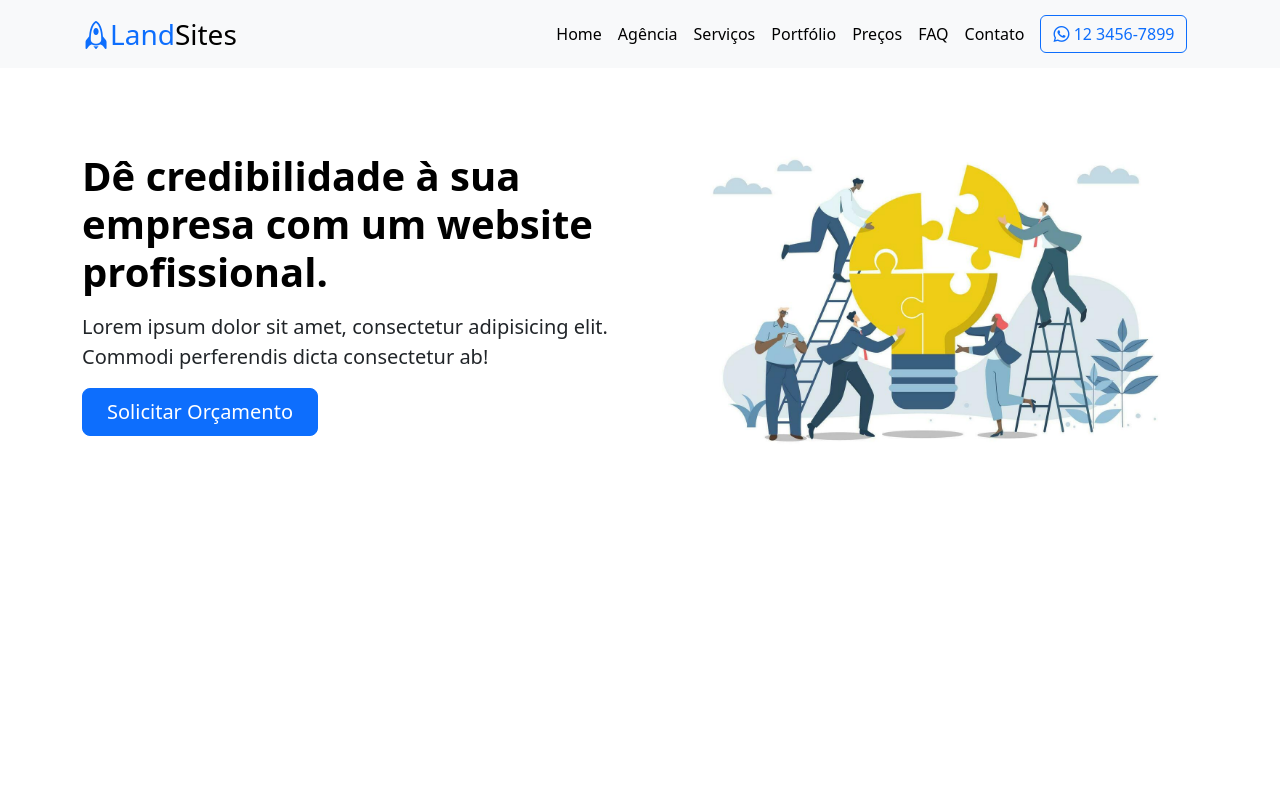
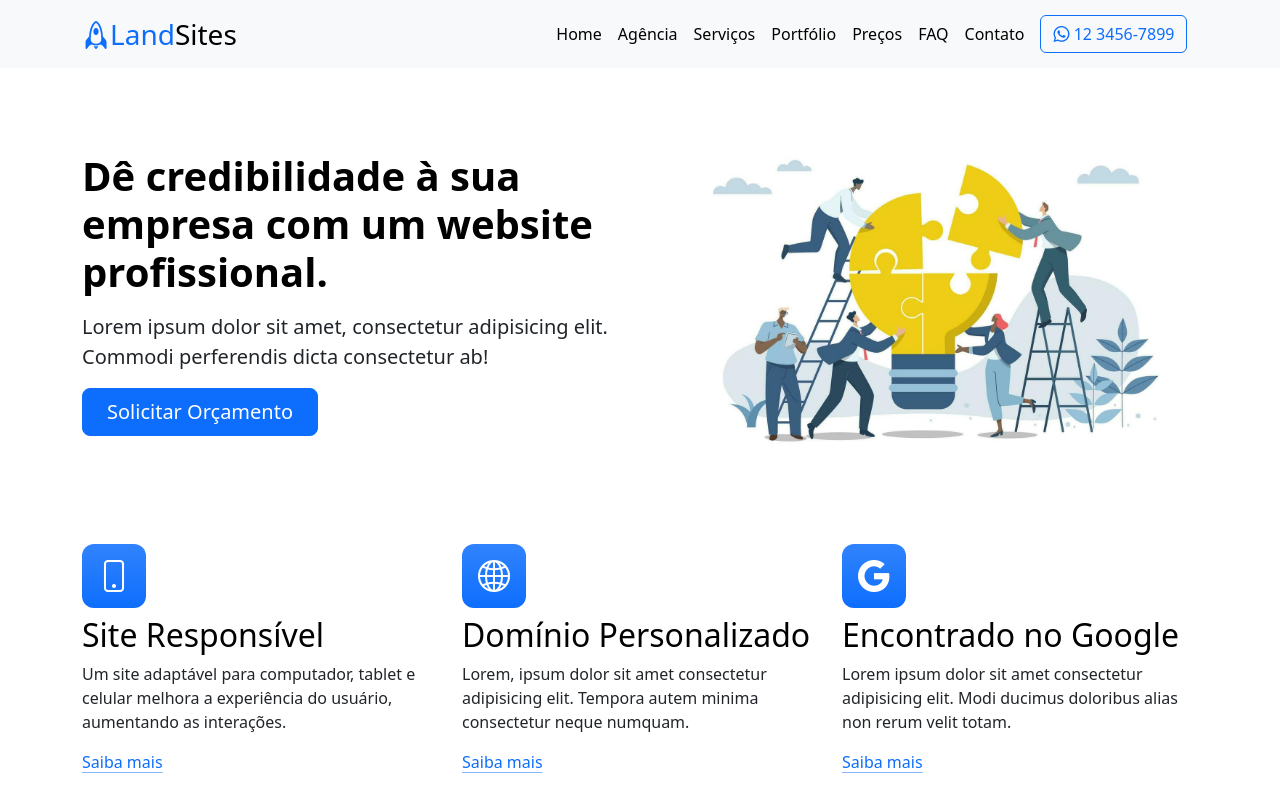
Before and after one commit to Alexandre-CES/Desenvolve-Bootstrap, a plain HTML site: page projeto/index.html in a window 1280 px wide. Drawn offline with nearby package versions, Linux system fonts and the light colour scheme.

Commit message:
Home - features

```diff
--- a/projeto/assets/css/style.css
+++ b/projeto/assets/css/style.css
@@ -1 +1,7 @@
 /* Custom style */
+.feature-icon{
+    width: 4rem;
+    height: 4rem;
+
+    border-radius: 0.75rem;
+}
--- a/projeto/index.html
+++ b/projeto/index.html
@@ -6,6 +6,7 @@
     <title>Landsite</title>
     <link href="https://cdn.jsdelivr.net/npm/bootstrap@5.3.3/dist/css/bootstrap.min.css" rel="stylesheet" integrity="sha384-QWTKZyjpPEjISv5WaRU9OFeRpok6YctnYmDr5pNlyT2bRjXh0JMhjY6hW+ALEwIH" crossorigin="anonymous">
     <link rel="stylesheet" href="https://cdn.jsdelivr.net/npm/bootstrap-icons@1.11.3/font/bootstrap-icons.min.css">
+    <link rel="stylesheet" href="./assets/css/style.css">
 </head>
 <body>
 
@@ -78,6 +79,43 @@
                         <img src="assets/img/illustration-1.jpg" alt="" class="img-fluid">
                     </div>
                 </div>
+
+                <!-- Home - características -->
+                <div class="row g-4 row-cols-1 row-cols-lg-3 mt-5">
+
+                    <div class="col">
+                        <div class="feature-icon d-inline-flex align-items-center justify-content-center text-bg-primary bg-gradient fs-2">
+                            <i class="bi bi-phone fs-2"></i>
+                        </div>
+                        <h3 class="fs-2 text-body-emphasis mt-2">Site Responsível</h3>
+                        <p>
+                            Um site adaptável para computador, tablet e celular melhora a experiência do usuário, aumentando as interações.
+                        </p>
+                        <a href="#" class="icon-link">Saiba mais</a>
+                    </div>
+                    <div class="col">
+                        <div class="feature-icon d-inline-flex align-items-center justify-content-center text-bg-primary bg-gradient fs-2">
+                            <i class="bi bi-globe2 fs-2"></i>
+                        </div>
+                        <h3 class="fs-2 text-body-emphasis mt-2">Domínio Personalizado</h3>
+                        <p>
+                            Lorem, ipsum dolor sit amet consectetur adipisicing elit. Tempora autem minima consectetur neque numquam.
+                        </p>
+                        <a href="#" class="icon-link">Saiba mais</a>
+                    </div>
+                    <div class="col">
+                        <div class="feature-icon d-inline-flex align-items-center justify-content-center text-bg-primary bg-gradient fs-2">
+                            <i class="bi bi-google fs-2"></i>
+                        </div>
+                        <h3 class="fs-2 text-body-emphasis mt-2">Encontrado no Google</h3>
+                        <p>
+                            Lorem ipsum dolor sit amet consectetur adipisicing elit. Modi ducimus doloribus alias non rerum velit totam.
+                        </p>
+                        <a href="#" class="icon-link">Saiba mais</a>
+                    </div>
+
+                </div>
+
             </div>
         </section>
 
```
